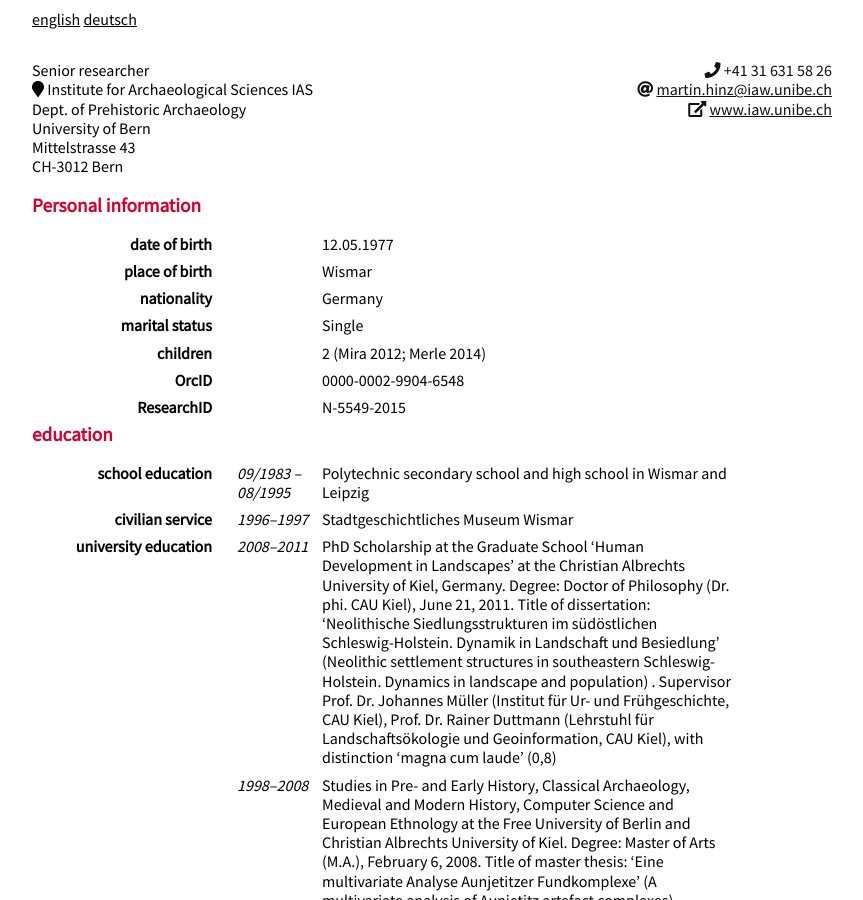
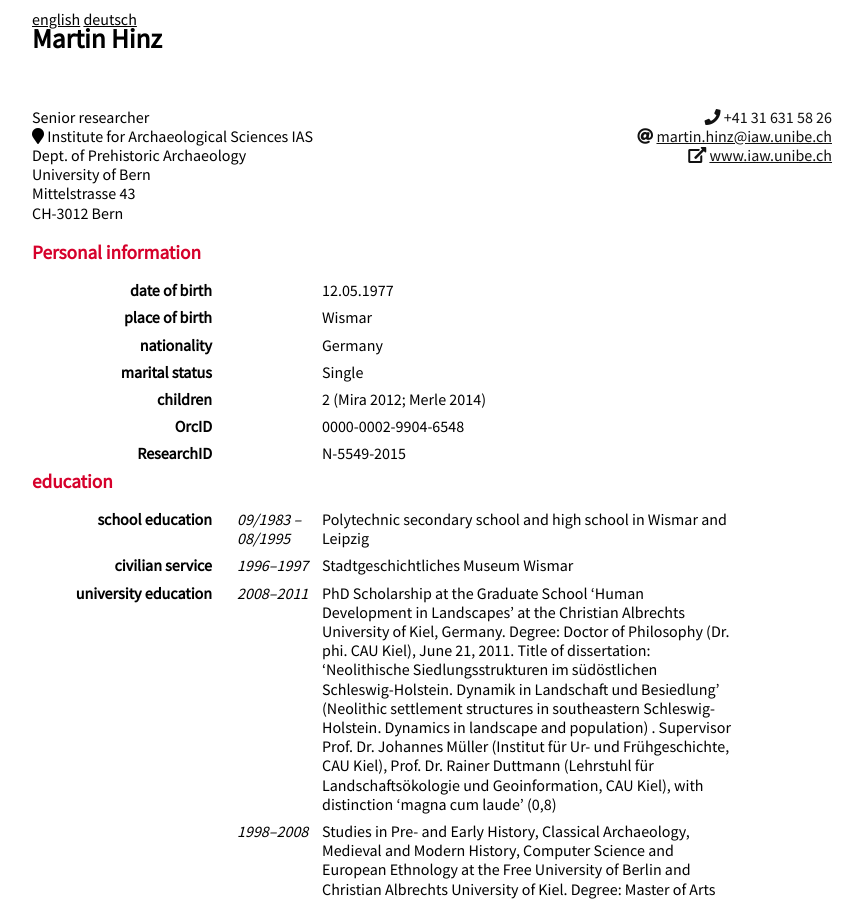
Before and after one commit to MartinHinz/cv, a Jekyll site: the page built from index.md, in a window 1280 px wide and 900 px high. Shown: the whole window, without its empty margins (208-1071 px from the left). Built offline with Jekyll 4.4.1, drawn with Linux system fonts in a browser that asks for light colours; nearby versions of some CDN libraries; our own code applies the rules of GitHub Pages for plain Markdown files.

Commit message:
Update default.html

```diff
--- a/_layouts/default.html
+++ b/_layouts/default.html
@@ -9,6 +9,7 @@
 
     <main class="page-content" aria-label="Content">
       <div class="wrapper">
+        <h1>Martin Hinz</h1>
         {{ content }}
       </div>
     </main>
```
